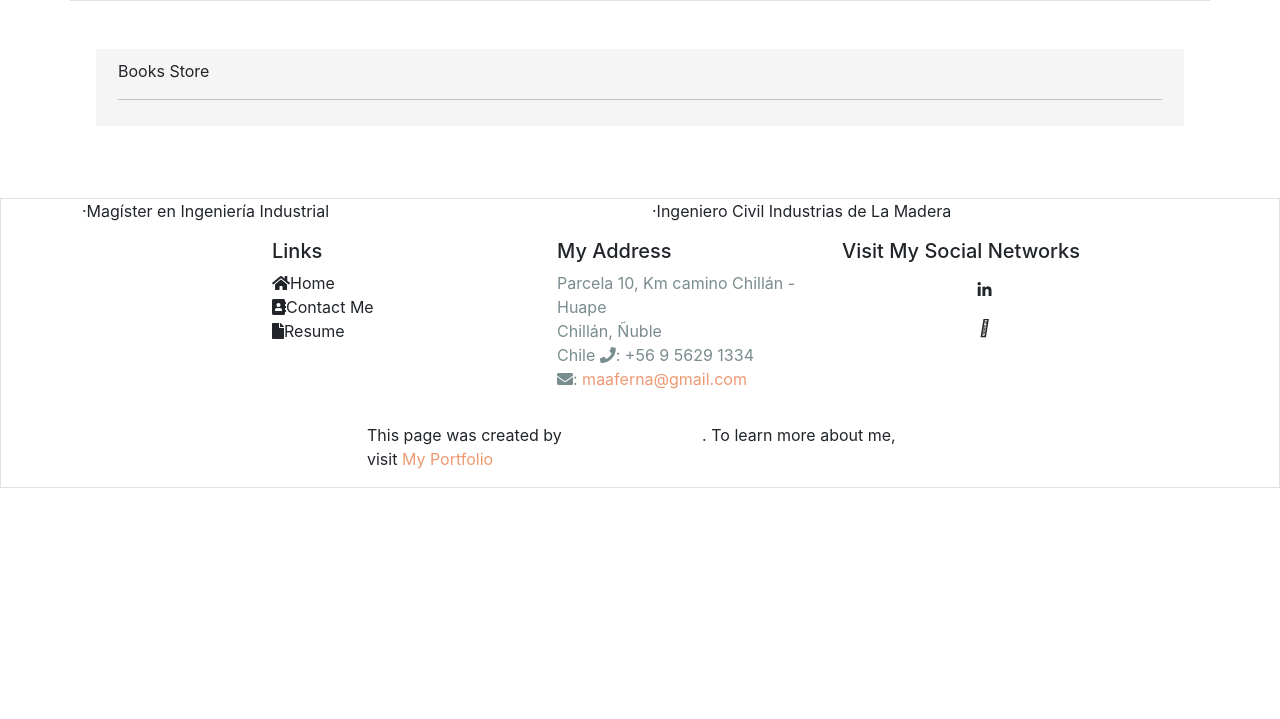
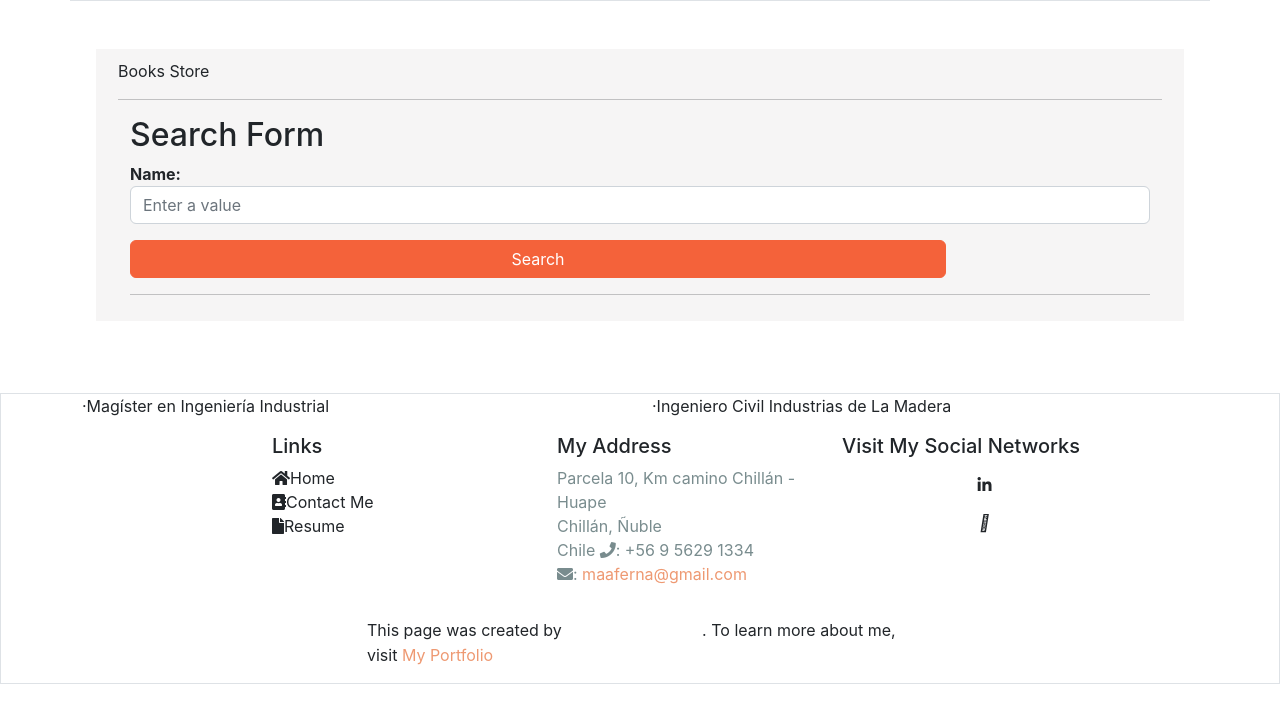
Before and after one commit to maaferna/my_collection_data_processing, a Django app: template data_science/templates/xml/index.html in a window 1280 px wide. Shown: the part 81-800 px from the top of the page. Run offline with Django 4.2, Linux system fonts and the light colour scheme; the template is opened without the code that fills it, so the values that code supplies are empty; some libraries are stand-ins or nearby versions.

Commit message:
It was added Search Form to filter books from XML file by author field

```diff
--- a/data_science/app_name/views.py
+++ b/data_science/app_name/views.py
@@ -152,7 +152,7 @@
                 book_info = {
                     "id": book.find("isbn").text,
                     "title": book.find("book").text,
-                    "language": book.find("lang").text,
+                    "language": (book.find("lang").text).capitalize(),
                     "price": book.find("euro").text,
                     "publish_date": book.find("year").text,
                     "description": book.find("about").text,
--- a/data_science/templates/xml/index.html
+++ b/data_science/templates/xml/index.html
@@ -17,6 +17,18 @@
 
         </div>
         <div class="container">
+            <div class="row">
+                <h2>Search Form</h2>
+                <form method="get" action="{% url 'xml_books' %}">
+                    {% csrf_token %}
+                    <div class="form-group mb-3">
+                        <label for="author_name">Name:</label>
+                        <input type="text" class="form-control" id="author_name" name="author_name" placeholder="Enter a value">
+                    </div>
+                    <button type="submit" class="btn btn-primary">Search</button>
+                </form>
+            </div>
+            <hr>
             <div class="row mt-3">
                 {% for item in books %}
                 <div class="col-sm-6 col-xs-12">
@@ -34,9 +46,12 @@
                             </div>
                             <div class="row">
                                 <div class="col-lg-6 col-sm-12 ">
+                                    <h6 class="card-subtitle mb-2 text-muted">Lang: <strong>{{ item.language }}</strong></h6>
+                                </div>
+                                <div class="col-lg-3 col-sm-12 ">
                                     <h6 class="card-subtitle mb-2 text-muted">Year: <strong>{{ item.publish_date }}</strong></h6>
                                 </div>
-                                <div class="col-lg-6 col-sm-12 ">
+                                <div class="col-lg-3 col-sm-12 ">
                                     <h6 class="card-subtitle mb-2 text-muted">Price: <strong>{{ item.price }}</strong></h6>
                                 </div>
                             </div>
```
